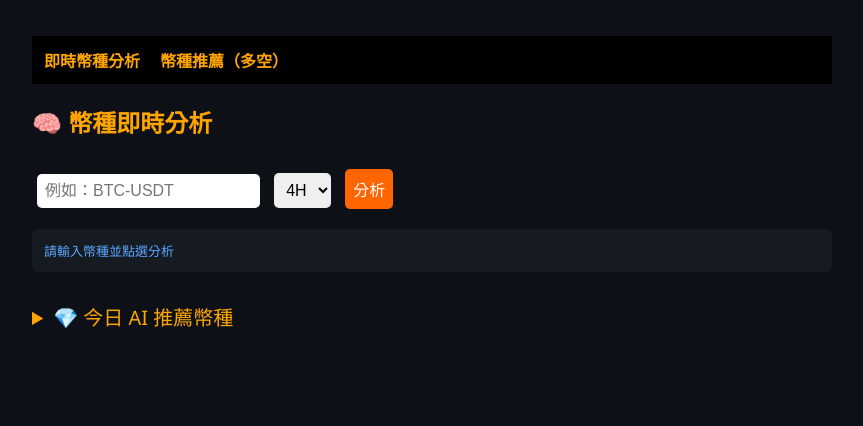
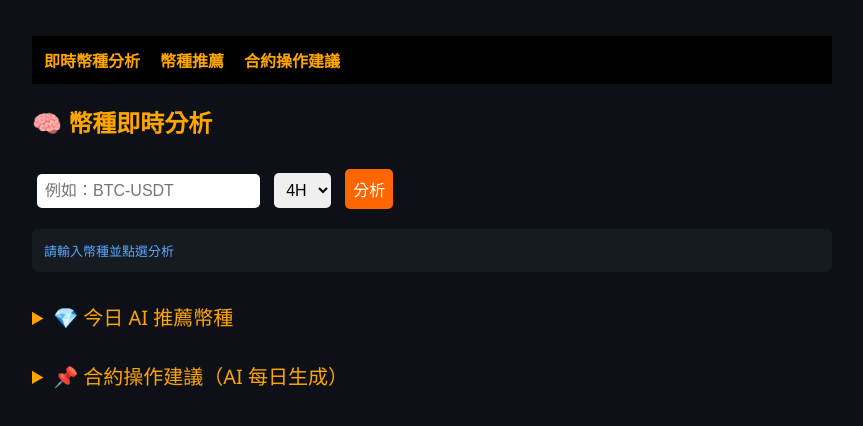
Before and after one commit to chasen8/Ai, a plain HTML site: page index.html in a window 1280 px wide. Shown: the whole page, without its empty margins (208-1071 px from the left). Drawn offline with Linux system fonts and the light colour scheme.

Commit message:
Update index.html

```diff
--- a/index.html
+++ b/index.html
@@ -12,11 +12,12 @@
   <nav>
     <ul class="navbar">
       <li><a href="#analysis">即時幣種分析</a></li>
-      <li><a href="#recommendations">幣種推薦（多空）</a></li>
+      <li><a href="#recommendations">幣種推薦</a></li>
+      <li><a href="#strategy">合約操作建議</a></li>
     </ul>
   </nav>
 
-  <!-- ✅ 分析區 -->
+  <!-- 🧠 即時分析區 -->
   <section id="analysis">
     <h2>🧠 幣種即時分析</h2>
     <input id="symbol" placeholder="例如：BTC-USDT" />
@@ -29,7 +30,7 @@
     <pre id="result">請輸入幣種並點選分析</pre>
   </section>
 
-  <!-- ✅ 推薦區 -->
+  <!-- 💎 推薦幣種區 -->
   <section id="recommendations" style="margin-top: 30px;">
     <details>
       <summary style="font-size: 20px; color: orange;">💎 今日 AI 推薦幣種</summary>
@@ -39,7 +40,17 @@
     </details>
   </section>
 
+  <!-- 📌 合約操作建議區 -->
+  <section id="strategy" style="margin-top: 30px;">
+    <details>
+      <summary style="font-size: 20px; color: orange;">📌 合約操作建議（AI 每日生成）</summary>
+      <ul id="strategy-list" style="margin-top: 12px;">
+        <li>載入中...</li>
+      </ul>
+    </details>
+  </section>
 
+  <!-- 主腳本 -->
   <script src="main.js"></script>
 </body>
 </html>
```
Lines whose indentation alone changed are shown as unchanged.
